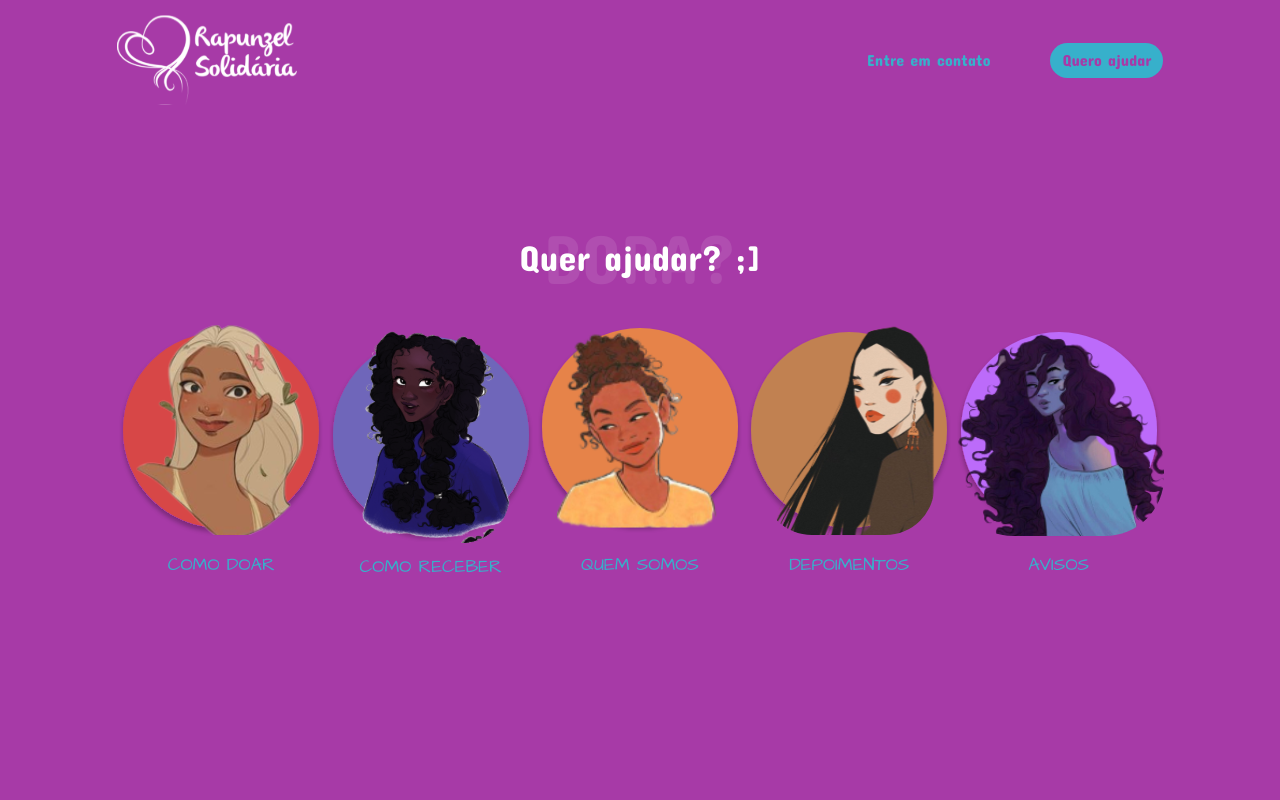
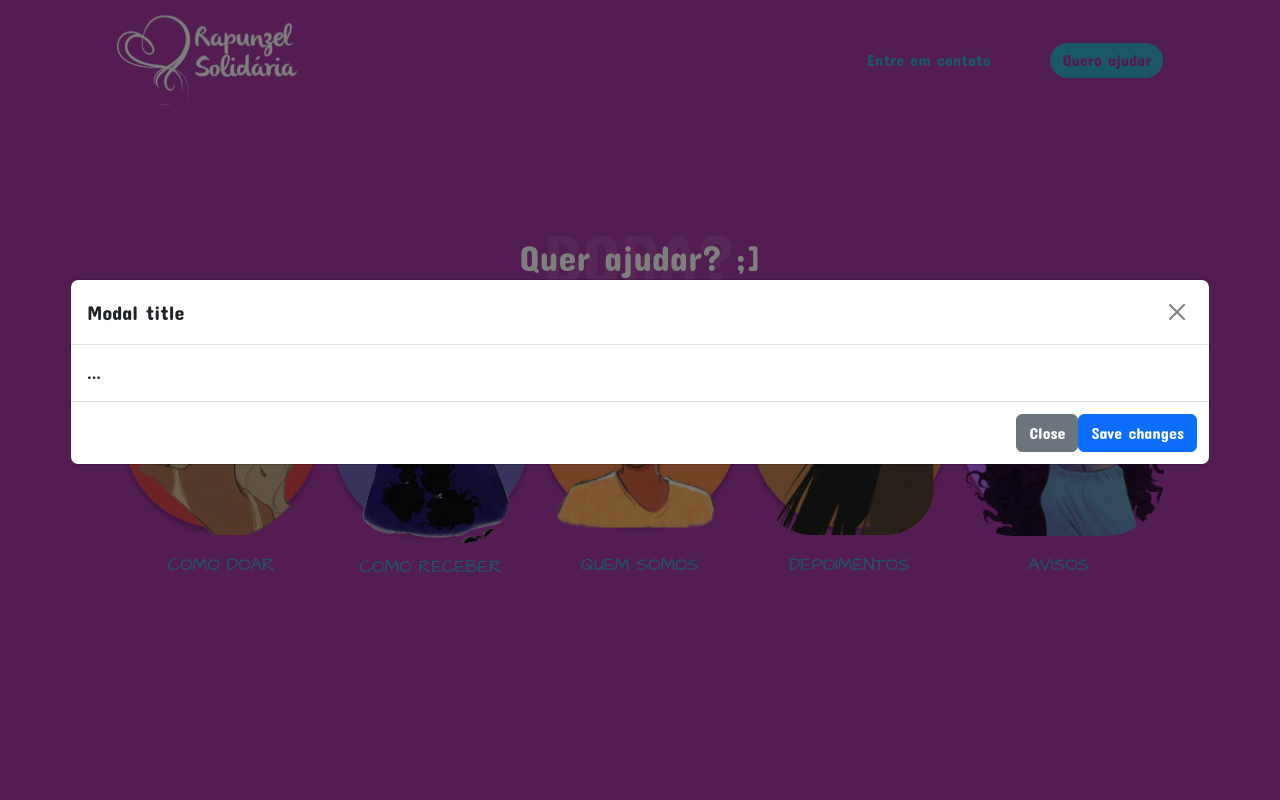
Before and after one commit to duartecgustavo/rapunzel-solidaria, a React (Vite) app: page / in a window 1280 px wide. Both pictures are taken after a click on the button "Entre em contato". Shown: the top 800 px of the page. Built offline with nearby package versions, Linux system fonts and the light colour scheme.

Commit message:
corrigido bug logo diminuindo e adicionado estrutura dos modais

```diff
--- a/src/App.tsx
+++ b/src/App.tsx
@@ -3,6 +3,7 @@ import { Footer, Navbar } from "@/components/sections";
 import { Container } from "@/components/shareds";
 import { colors } from "@/styles/colors";
 import PrimaryPage from "@/pages/PrimaryPage";
+import Modals from "@/pages/Modals";
 
 // pendente - FIGMA, Criar prototipo mobile
 
@@ -29,6 +30,7 @@ function App() {
         <div className="col-10">DEPOIMENTOS</div>
       </Container>
       <Footer />
+      <Modals />
     </>
   );
 }
--- /dev/null
+++ b/src/components/modals/ModalContact/ModalContact.tsx
@@ -0,0 +1,25 @@
+const ModalContact = () => {
+    return (
+        <>
+            <div className="modal fade" id="ModalContact" tabindex="-1" aria-labelledby="exampleModalLabel" aria-hidden="true">
+                <div className="modal-dialog modal-dialog-centered mx-auto modal-xl">
+                    <div className="modal-content">
+                        <div className="modal-header">
+                            <h1 className="modal-title fs-5" id="exampleModalLabel">Modal title</h1>
+                            <button type="button" className="btn-close" data-bs-dismiss="modal" aria-label="Close"></button>
+                        </div>
+                        <div className="modal-body">
+                            ...
+                        </div>
+                        <div className="modal-footer">
+                            <button type="button" className="btn btn-secondary" data-bs-dismiss="modal">Close</button>
+                            <button type="button" className="btn btn-primary">Save changes</button>
+                        </div>
+                    </div>
+                </div>
+            </div>
+        </>
+    )
+}
+
+export default ModalContact;
--- /dev/null
+++ b/src/components/modals/ModalHowToHelp/ModalHowToHelp.tsx
@@ -0,0 +1,25 @@
+const ModalHowToHelp = () => {
+    return (
+        <>
+            <div className="modal fade" id="ModalHowToHelp" tabindex="-1" aria-labelledby="exampleModalLabel" aria-hidden="true">
+                <div className="modal-dialog modal-dialog-centered mx-auto modal-lg">
+                    <div className="modal-content">
+                        <div className="modal-header">
+                            <h1 className="modal-title fs-5" id="exampleModalLabel">Modal title</h1>
+                            <button type="button" className="btn-close" data-bs-dismiss="modal" aria-label="Close"></button>
+                        </div>
+                        <div className="modal-body">
+                            ModalHowToHelp
+                        </div>
+                        <div className="modal-footer">
+                            <button type="button" className="btn btn-secondary" data-bs-dismiss="modal">Close</button>
+                            <button type="button" className="btn btn-primary">Save changes</button>
+                        </div>
+                    </div>
+                </div>
+            </div>
+        </>
+    )
+}
+
+export default ModalHowToHelp;
--- /dev/null
+++ b/src/components/modals/index.ts
@@ -0,0 +1,2 @@
+export { default as ModalContact } from "./ModalContact/ModalContact";
+export { default as ModalHowToHelp } from "./ModalHowToHelp/ModalHowToHelp";
--- a/src/components/sections/Navbar/Navbar.tsx
+++ b/src/components/sections/Navbar/Navbar.tsx
@@ -94,11 +94,12 @@ const Navbar = () => {
 
           <div className="d-flex gap-5 align-items-center desktop">
             {/* pendente - Ao clicar em entre em contato, deve aparecer um modal */}
-            <ButtonSC outlined>Entre em contato</ButtonSC>
+            <ButtonSC outlined type="button" className="btn btn-primary" data-bs-toggle="modal" data-bs-target="#ModalContact">Entre em contato</ButtonSC>
             {/* pendente - Ao clicar em entre em como ajudar, deve aparecer um modal com as formas de ajuda e apoio (seja pix, doação, patrocinio) */}
-            <ButtonSC>Quero ajudar</ButtonSC>
+            <ButtonSC type="button" className="btn btn-primary" data-bs-toggle="modal" data-bs-target="#ModalHowToHelp">Quero ajudar</ButtonSC>
           </div>
         </div>
+
       </NavbarSC>
     </>
   );
--- a/src/components/sections/Navbar/styles.ts
+++ b/src/components/sections/Navbar/styles.ts
@@ -42,8 +42,11 @@ export const IconLogoSC = styled(IconLogoRapunzelSolidaria)`
   height: 100px;
 
   &:hover {
+    cursor: pointer;
+  }
+
+  @media (max-width: 768px) {
     width: 100px !important;
-    cursor: pointer;
   }
 `;
 export const IconMenuSC = styled(IconMenu)`
--- /dev/null
+++ b/src/pages/Modals.tsx
@@ -0,0 +1,10 @@
+import { ModalContact, ModalHowToHelp } from "@/components/modals";
+
+const Modals = () => {
+    return (<>
+        <ModalContact />
+        <ModalHowToHelp />
+    </>)
+}
+
+export default Modals;
```
Also changed, not shown: src/components/modals/ModalContact/style.ts (added), src/components/modals/ModalHowToHelp/style.ts (added).
